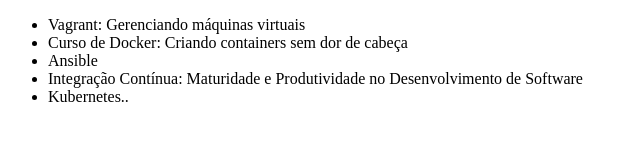
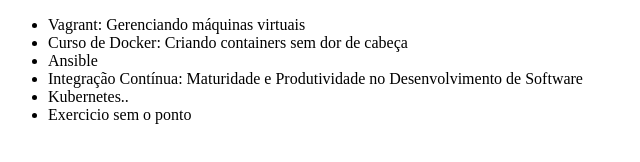
Before and after one commit to TiagoAugustoSeixas/alura-git, a plain HTML site: page index.html in a window 1280 px wide. Shown: the whole page, without its empty margins (0-640 px from the left). Drawn offline with Linux system fonts and the light colour scheme.

Commit message:
Exercicio sem o ponto

```diff
--- a/index.html
+++ b/index.html
@@ -11,6 +11,7 @@
     <li>Ansible</li>
     <li>Integração Contínua: Maturidade e Produtividade no Desenvolvimento de Software</li>
     <li>Kubernetes..</li>
+    <li>Exercicio sem o ponto</li>
 </ul>
 </body>
 </html>
```
